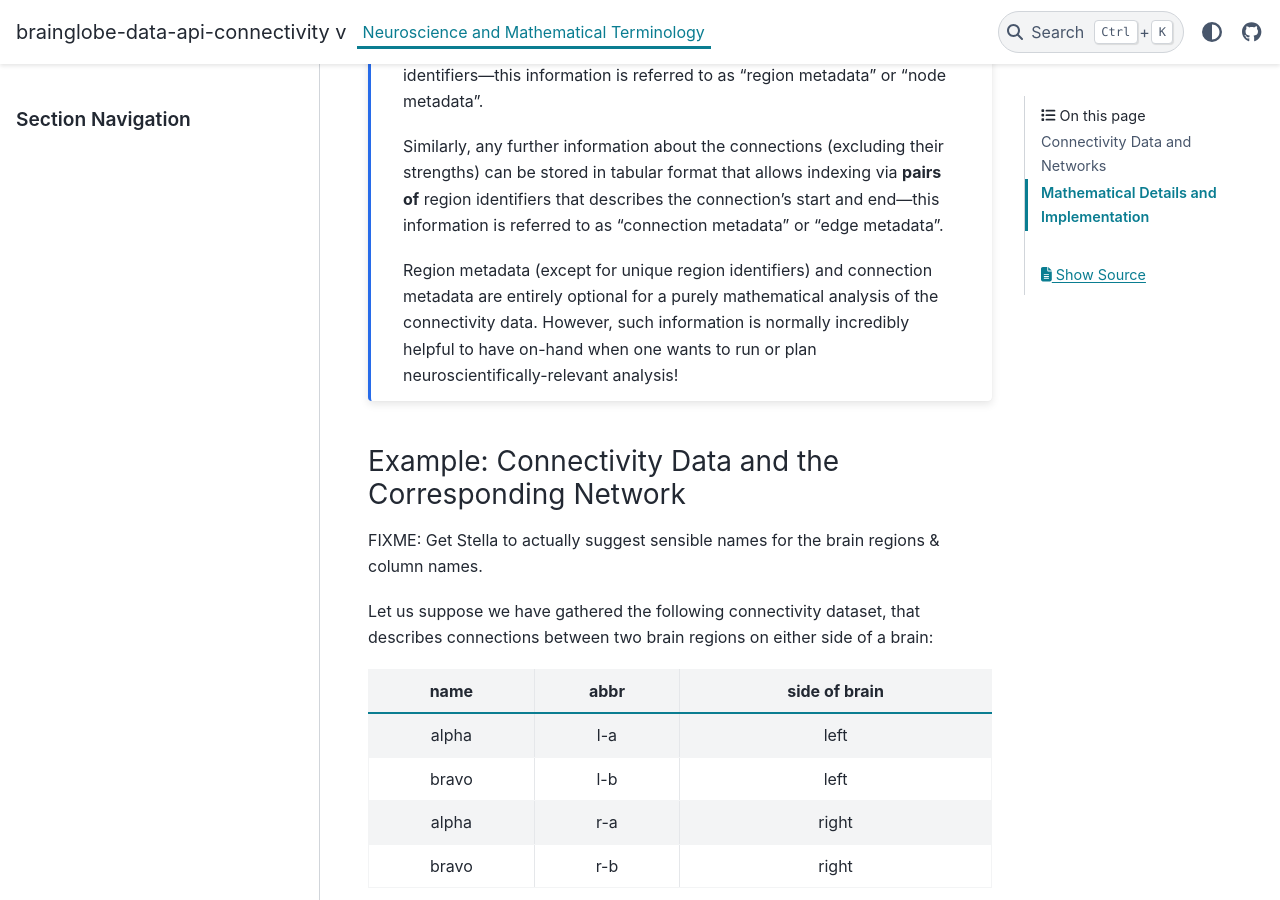
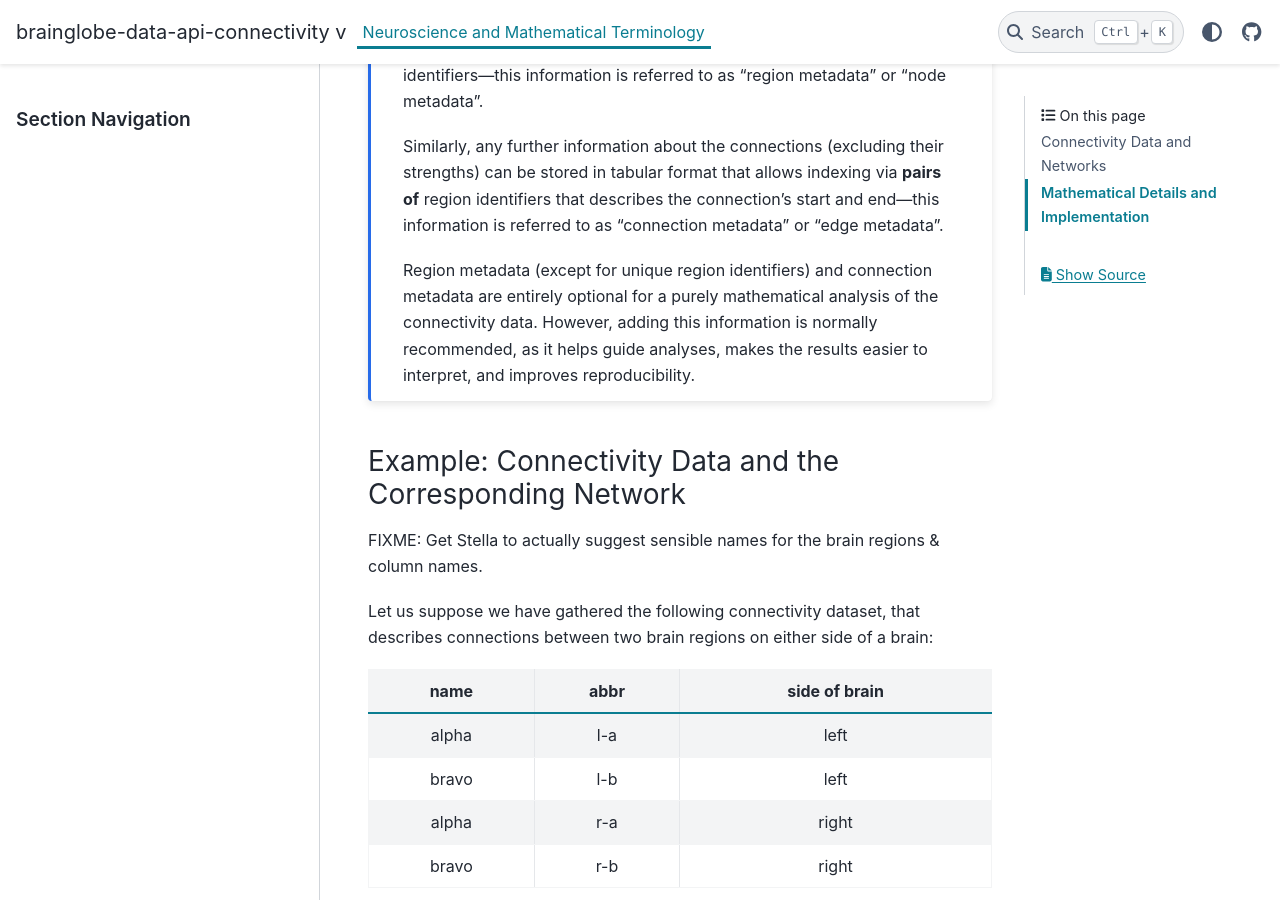
Before and after one commit to brainglobe/brainglobe-data-api-connectivity, a Sphinx documentation site: the page built from docs/source/neuro_to_math.md, in a window 1280 px wide and 900 px high, scrolled down 1418 px. Built offline with Sphinx 7.4.7 and the PyData theme 0.15.4, drawn with Linux system fonts in a browser that asks for light colours; pages that are not in the unit, such as notebooks, are missing from menus.

Commit message:
Add recommendation  to have the metadata not only for planning and interpreting anlyses but also for reproducibility
also, on-hand should be without hyphen (on hand)

```diff
--- a/docs/source/neuro_to_math.md
+++ b/docs/source/neuro_to_math.md
@@ -37,7 +37,7 @@ Any further information about the regions can be stored in some suitable data fo
 Similarly, any further information about the connections (excluding their strengths) can be stored in tabular format that allows indexing via **pairs of** region identifiers that describes the connection's start and end—this information is referred to as "connection metadata" or "edge metadata".
 
 Region metadata (except for unique region identifiers) and connection metadata are entirely optional for a purely mathematical analysis of the connectivity data.
-However, such information is normally incredibly helpful to have on-hand when one wants to run or plan neuroscientifically-relevant analysis!
+However, adding this information is normally recommended, as it helps guide analyses, makes the results easier to interpret, and improves reproducibility.
 :::
 
 ### Example: Connectivity Data and the Corresponding Network
```
